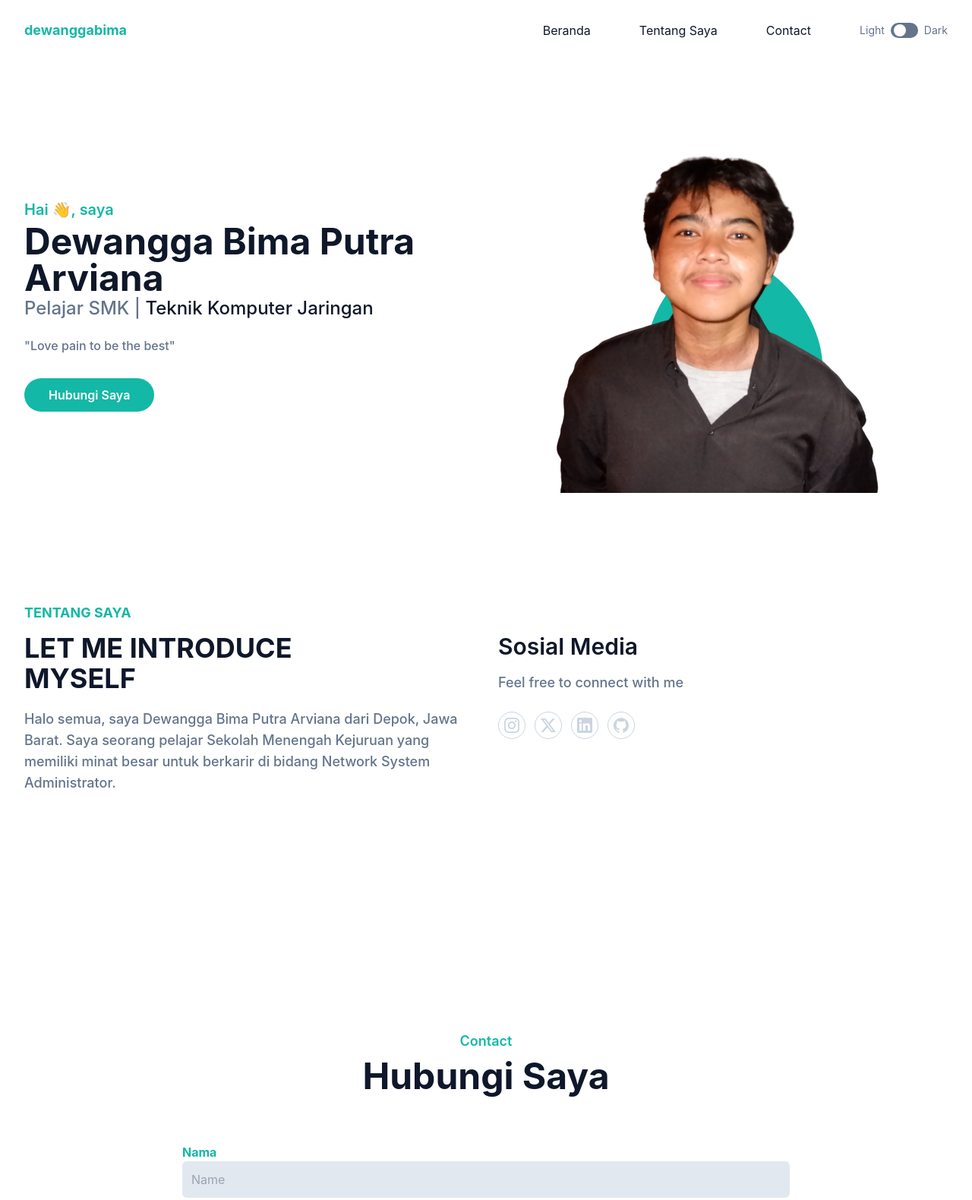
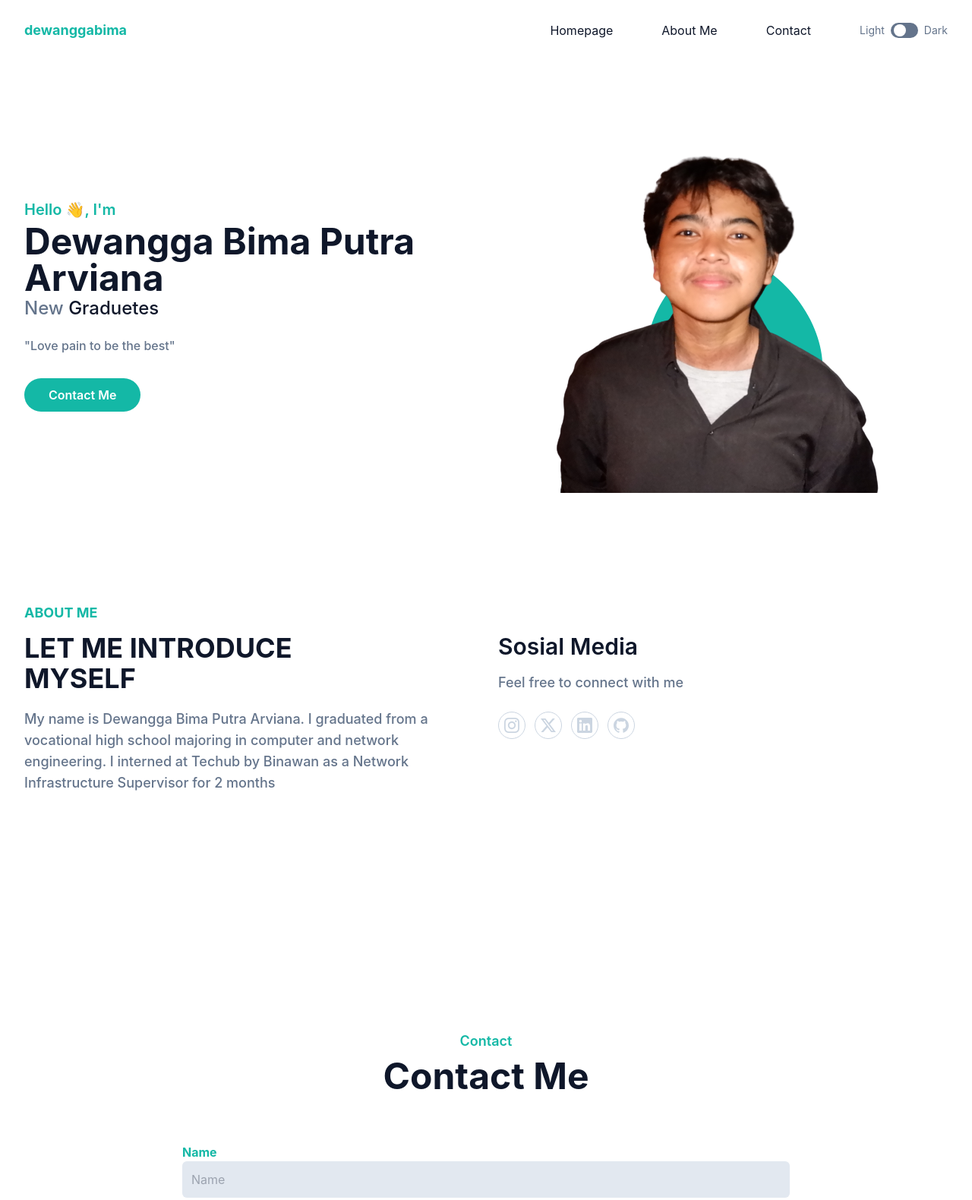
Before and after one commit to BimaARV/dewanggabima, a website: page index.html in a window 1280 px wide. Shown: the top 1580 px of the page at 76% size. Drawn offline with Linux system fonts and the light colour scheme.

Commit message:
ubah lagi

```diff
--- a/index.html
+++ b/index.html
@@ -55,14 +55,14 @@
                   <a
                     href="#home"
                     class="mx-8 flex py-2 text-base text-dark group-hover:text-primary dark:text-white"
-                    >Beranda</a
+                    >Homepage</a
                   >
                 </li>
                 <li class="group">
                   <a
                     href="#about"
                     class="mx-8 flex py-2 text-base text-dark group-hover:text-primary dark:text-white"
-                    >Tentang Saya</a
+                    >About Me</a
                   >
                 </li>
                 <li class="group">
@@ -102,17 +102,15 @@
         <div class="flex flex-wrap">
           <div class="w-full self-center px-4 lg:w-1/2">
             <h1 class="text-base font-semibold text-primary md:text-xl">
-              Hai 👋, saya
+              Hello 👋, I'm
               <span
                 class="block font-bold text-dark text-4xl mt-1 lg:text-5xl dark:text-white"
                 >Dewangga Bima Putra Arviana</span
               >
             </h1>
             <h2 class="font-medium text-secondary text-lg mb-5 lg:text-2xl">
-              Pelajar SMK |
-              <span class="text-dark dark:text-white"
-                >Teknik Komputer Jaringan</span
-              >
+              New
+              <span class="text-dark dark:text-white">Graduetes</span>
             </h2>
             <p class="mb-10 font-medium leading-relaxed text-secondary">
               "Love pain to be the best"
@@ -121,7 +119,7 @@
             <a
               href="#contact"
               class="text-base font-semibold text-white bg-primary py-3 px-8 rounded-full hover:shadow-lg hover:opacity-80 transition duration-300 ease-in-out"
-              >Hubungi Saya</a
+              >Contact Me</a
             >
           </div>
           <div class="w-full self-end px-4 lg:w-1/2">
@@ -160,7 +158,7 @@
         <div class="flex flex-wrap">
           <div class="w-full px-4 mb-10 lg:w-1/2">
             <h4 class="font-bold uppercase text-primary text-lg mb-3">
-              Tentang Saya
+              About Me
             </h4>
             <h2
               class="font-bold text-dark text-3xl mb-5 max-w-md lg:text-4xl dark:text-white"
@@ -168,10 +166,10 @@
               LET ME INTRODUCE MYSELF
             </h2>
             <p class="max-w-xl text-base font-medium text-secondary lg:text-lg">
-              Halo semua, saya Dewangga Bima Putra Arviana dari Depok, Jawa
-              Barat. Saya seorang pelajar Sekolah Menengah Kejuruan yang
-              memiliki minat besar untuk berkarir di bidang Network System
-              Administrator.
+              My name is Dewangga Bima Putra Arviana. I graduated from a
+              vocational high school majoring in computer and network
+              engineering. I interned at Techub by Binawan as a Network
+              Infrastructure Supervisor for 2 months
             </p>
           </div>
           <div class="w-full px-4 lg:w-1/2">
@@ -276,7 +274,7 @@
             <h2
               class="mb-4 text-3xl font-bold text-dark sm:text-4xl lg:text-5xl dark:text-white"
             >
-              Hubungi Saya
+              Contact Me
             </h2>
           </div>
         </div>
@@ -285,7 +283,7 @@
           <div class="w-full lg:w-2/3 lg:mx-auto">
             <div class="w-full px-4 mb-8">
               <label for="name" class="text-base font-bold text-primary"
-                >Nama</label
+                >Name</label
               >
               <input
                 type="text"
@@ -322,7 +320,7 @@
                 type="submit"
                 class="text-base font-semibold text-white bg-primary py-3 px-8 rounded-full w-full hover:opacity-80 hover:shadow-lg transition duration-300 ease-in-out"
               >
-                Kirim!
+                Send!
               </button>
             </div>
           </div>
@@ -414,13 +412,13 @@
             </a>
           </div>
           <p class="font-medium text-sm text-slate-500 text-center mb-5">
-            Dibuat oleh
+            Created by
             <a
               href="https:instagram.com/bimaaxt/"
               target="_blank"
               class="font-bold text-primary"
               >Dewangga Bima</a
-            >, menggunakan
+            >, Using
             <a
               href="https://tailwindcss.com"
               target="_blank"
@@ -429,7 +427,7 @@
             >
           </p>
           <p class="font-medium text-xs text-slate-500 text-center">
-            Copyright &copy; 2023
+            Copyright &copy; 2024
           </p>
         </div>
       </div>
```
